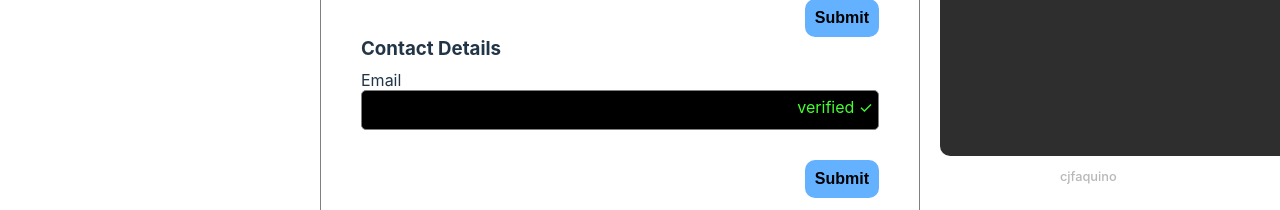
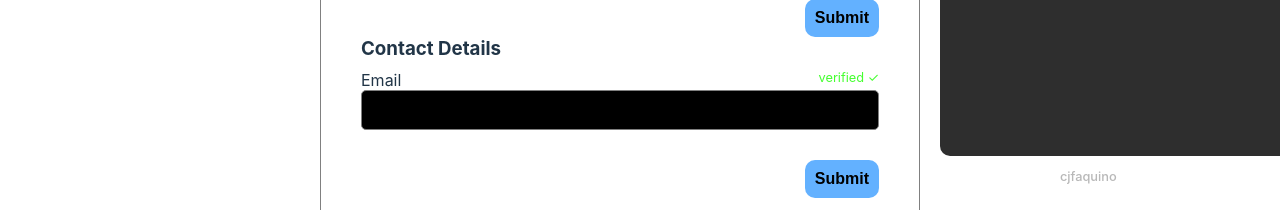
Before and after one commit to cjfaquino/twitter-clone, a React (Vite) app: page /settings in a window 1280 px wide. Shown: the part 164-374 px from the top of the page. Built offline with nearby package versions, Linux system fonts and the light colour scheme; no server answers; the database is empty; sample sign-in values are in the browser's storage.

Commit message:
style profile settings for safari

```diff
--- a/src/App.css
+++ b/src/App.css
@@ -310,27 +310,37 @@ form button {
   position: relative;
 }
 
+.email-form label {
+  position: relative;
+}
+
 .email-form input {
   padding-right: 80px;
 }
 
 .verify-email {
   position: absolute;
-  top: 57px;
-  right: 6px;
-  height: 26px;
-  display: flex;
-  align-items: center;
+  right: 0;
   color: grey;
 }
 
+.verify-email,
 .btn-verify-email {
-  background-color: rgb(208, 208, 208);
+  font-size: 0.8rem;
   font-weight: 400;
+}
+
+#settings .btn-verify-email {
+  background-color: transparent;
   color: black;
-  font-size: 0.8rem;
-  padding: 5px 10px !important;
+  padding: 0;
   border-radius: 5px;
+  color: var(--theme-color);
+}
+
+.btn-verify-email:hover {
+  background-color: transparent;
+  color: grey;
 }
 
 .verify-email.verified {
```
